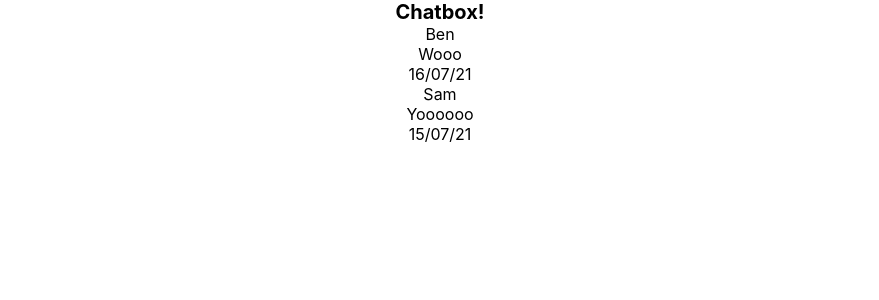
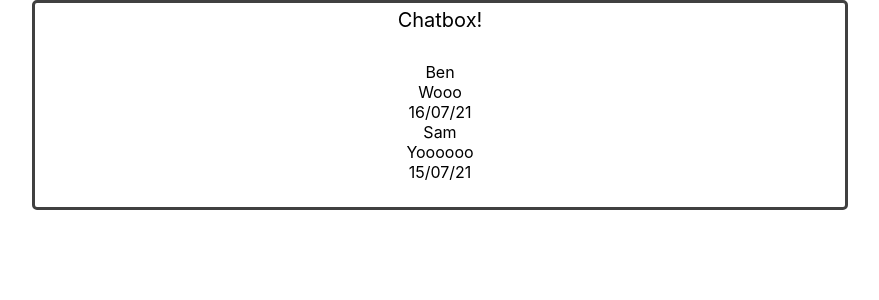
Before and after one commit to BenLeong0/bink_messaging, a React (Create React App) app in the folder app/: page / in a window 1280 px wide. Shown: the top 300 px of the page, without its empty margins (200-1079 px from the left). Built offline with nearby package versions, Linux system fonts and the light colour scheme.

Commit message:
global classes

```diff
--- a/app/src/components/ChatBox/ChatBox.css
+++ b/app/src/components/ChatBox/ChatBox.css
@@ -1,12 +1,8 @@
 .chatbox {
-    display: flex;
-    flex-direction: column;
-
     width: 80%;
     max-width: 800px;
+
+    padding: 5px;
+    border: 3px solid var(--offblack);
+    border-radius: var(--border-radius-small);
 }
-
-.chatbox-title {
-    font-weight: bold;
-    font-size: 20px;
-}
--- a/app/src/components/ChatBox/ChatBox.tsx
+++ b/app/src/components/ChatBox/ChatBox.tsx
@@ -17,9 +17,11 @@ const ChatBox: React.FC<ChatBoxProps> = () => {
     }, []);
 
     return (
-        <div className="chatbox">
-            <div className="chatbox-title">Chatbox!</div>
-            {messages.map(message => <ChatMessage message={message} />)}
+        <div className="chatbox flex-parent flex-col">
+            <div className="chatbox-title subtitle-text vertical-separation-large">Chatbox!</div>
+            <div className="chatmessage-container vertical-separation-medium">
+                {messages.map(message => <ChatMessage message={message} />)}
+            </div>
         </div>
      );
 }
```
